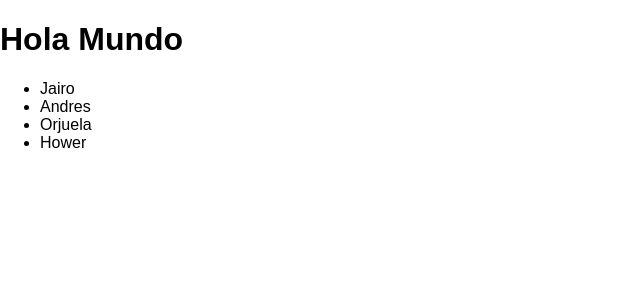
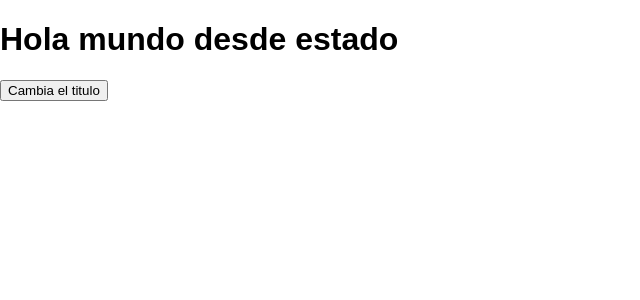
Before and after one commit to jairorjuela/my-app-react, a React (Create React App) app: page / in a window 1280 px wide. Shown: the top 300 px of the page, without its empty margins (0-640 px from the left). Built offline with nearby package versions, Linux system fonts and the light colour scheme.

Commit message:
Estados y componentes

```diff
--- a/src/App.js
+++ b/src/App.js
@@ -1,19 +1,34 @@
 import React, { Component } from 'react';
+import Welcome from './Welcome';
 import './App.css';
 
 class App extends Component {
+  constructor() {
+    super();
+
+    this.state = {
+      title: "Hola mundo desde estado"
+    }
+  }
   render() {
-    const names = ["Jairo", "Andres", "Orjuela", "Hower"];
+    // const names = ["Jairo", "Andres", "Orjuela", "Hower"];
     return (
+      // <div>
+      // {names.map(name =>
+      //   <Welcome name= {name}/>
+      // )}
+      // </div>
       <div>
-        <h1>Hola Mundo</h1>
-        <ul>
-          {names.map(name =>
-            <li>{name}</li>
-          )}
-        </ul>
+        <h1>{this.state.title}</h1>
+        <button onClick={this.changeTitle.bind(this)}>Cambia el titulo</button>
       </div>
     );
+  }
+
+  changeTitle(){
+    this.setState({
+      title: "Nuevo titulo"
+    });
   }
 }
 
--- /dev/null
+++ b/src/Welcome.js
@@ -0,0 +1,5 @@
+import React from 'react';
+
+const Welcome = (props) => <h1> Hola {props.name} desde Component</h1>;
+
+export default Welcome;
```
Also changed, not shown: src/logo.svg (deleted).
